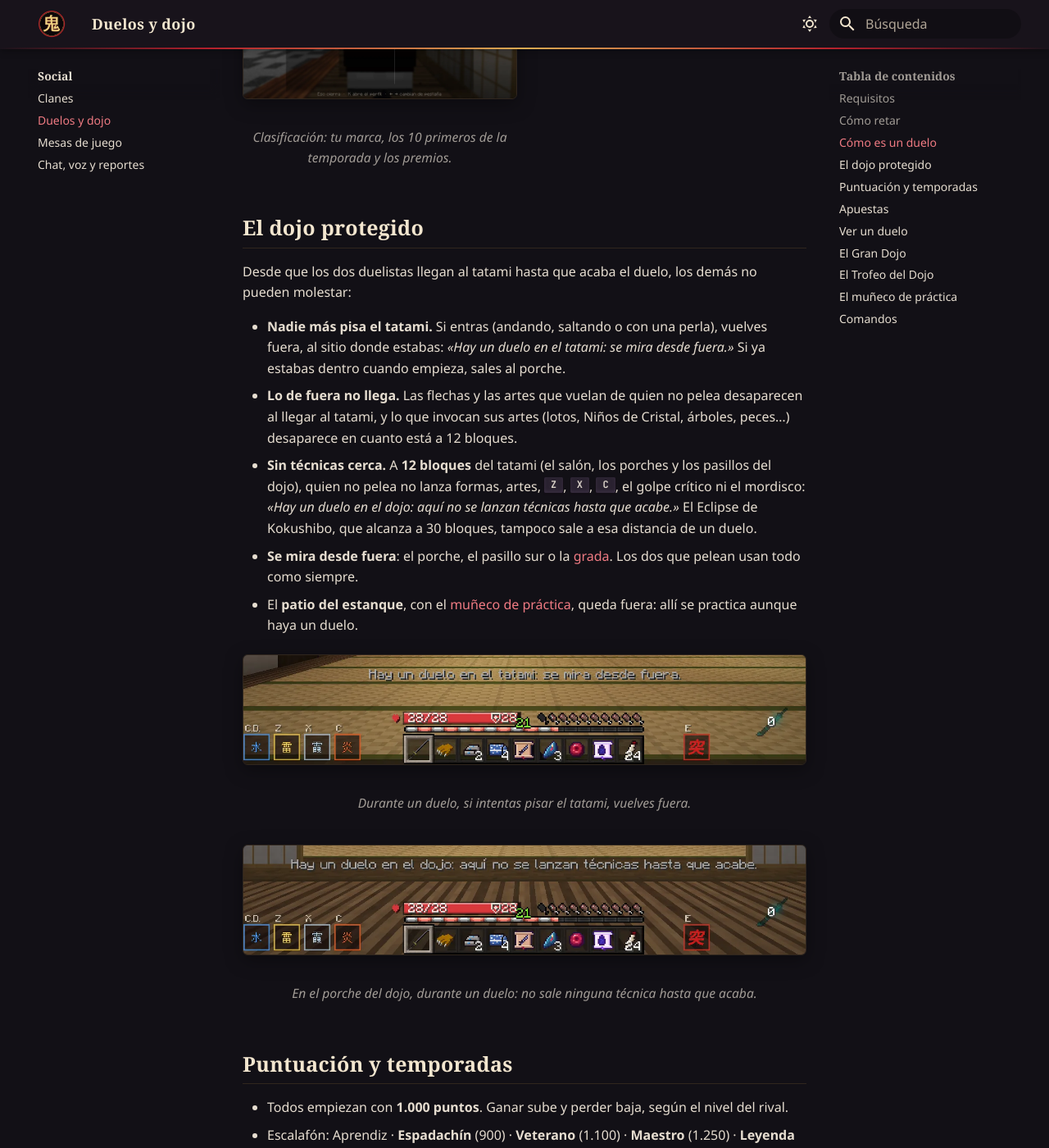
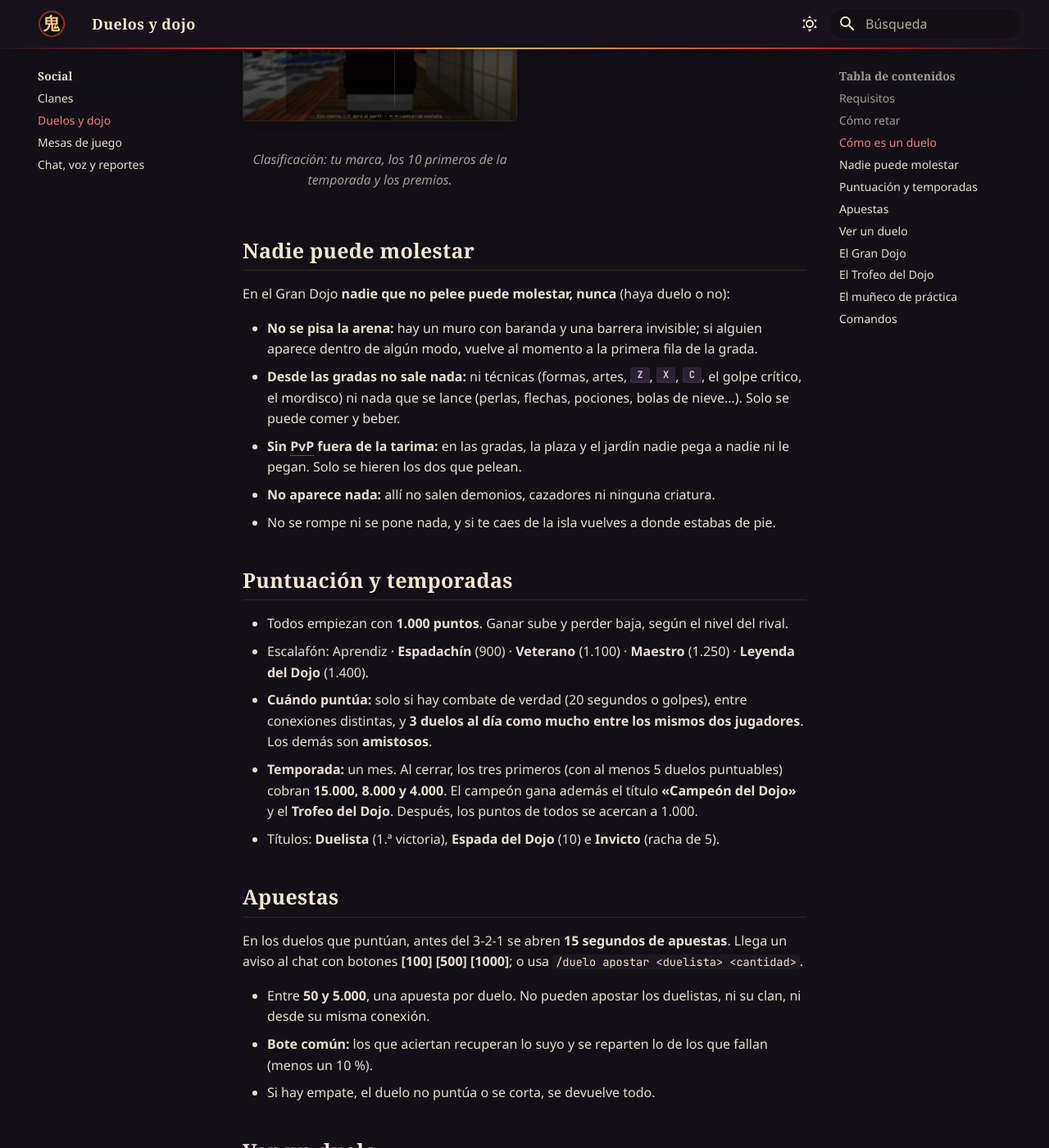
Before and after one commit to slava1222/demoncraft-guia, an MkDocs documentation site: the page built from docs/social/duelos.md, in a window 1280 px wide and 1400 px high, scrolled down 1848 px. Shown: the whole window at 82% size. Built offline with MkDocs 1.6.1 and Material for MkDocs 9.7.7, drawn with Linux system fonts in a browser that asks for light colours; some web fonts are replaced; some of the changed text lies outside the part shown.

Commit message:
Ronda 101 (OD-73): los duelos, en el Gran Dojo (nadie puede molestar, /duelo ver)
Co-Authored-By: Claude Opus 5.5 <noreply@anthropic.com>

```diff
--- a/docs/social/duelos.md
+++ b/docs/social/duelos.md
@@ -1,11 +1,11 @@
 ---
 title: Duelos y dojo
-description: Duelos en el Dojo de las Glicinas - requisitos, cómo retar por el chat, las reglas del tatami y los 5 segundos para volver a él, el dojo protegido durante un duelo, la puntuación, las temporadas, las apuestas, el Trofeo del Dojo y el muñeco de práctica junto al estanque.
+description: Duelos en el Gran Dojo - requisitos, cómo retar por el chat, las reglas de la tarima y los 5 segundos para volver a ella, nadie que no pelee puede molestar, la puntuación, las temporadas, las apuestas, el Trofeo del Dojo y el muñeco de práctica.
 ---
 
 # Duelos y dojo
 
-<p class="dc-entradilla">En el Dojo de las Glicinas te bates a espada con otro jugador. Los dos entráis iguales y nadie pierde nada: al acabar, cada uno vuelve a donde estaba.</p>
+<p class="dc-entradilla">En el Gran Dojo te bates a espada con otro jugador, en una tarima al aire libre con gradas alrededor. Los dos entráis iguales y nadie pierde nada: al acabar, cada uno vuelve a donde estaba.</p>
 
 ## Requisitos
 
@@ -27,7 +27,7 @@ El retado tiene **30 segundos** para pulsar **[✔ ACEPTAR]** o **[✖ RECHAZAR]
 ## Cómo es un duelo
 
 1. **Humo (3 s):** quédate quieto. Si conoces varias respiraciones, el Maestro te pregunta con cuál vas a luchar.
-2. **El tatami:** los dos aparecéis en vuestras marcas con la vida y la comida al máximo. Si puntúa, hay unos segundos de **apuestas**.
+2. **La tarima del Gran Dojo:** el humo os lleva desde donde estéis y aparecéis en vuestras marcas con la vida y la comida al máximo. Si puntúa, hay unos segundos de **apuestas**.
 3. **3 · 2 · 1 · ¡LUCHAD!** Hasta 5 minutos. Arriba ves la vida de los dos y el tiempo.
 4. **El final:** el golpe que mataría no mata: decide el combate. Si se acaba el tiempo, gana quien conserve más vida.
 
@@ -56,30 +56,17 @@ comida y el desgaste de tu equipo.
 </figure>
 </div>
 
-## El dojo protegido
+## Nadie puede molestar
 
-Desde que los dos duelistas llegan al tatami hasta que acaba el duelo, los demás no pueden molestar:
+En el Gran Dojo **nadie que no pelee puede molestar, nunca** (haya duelo o no):
 
-- **Nadie más pisa el tatami.** Si entras (andando, saltando o con una perla), vuelves fuera, al sitio donde estabas: *«Hay un
-  duelo en el tatami: se mira desde fuera.»* Si ya estabas dentro cuando empieza, sales al porche.
-- **Lo de fuera no llega.** Las flechas y las artes que vuelan de quien no pelea desaparecen al llegar al tatami, y lo que
-  invocan sus artes (lotos, Niños de Cristal, árboles, peces…) desaparece en cuanto está a 12 bloques.
-- **Sin técnicas cerca.** A **12 bloques** del tatami (el salón, los porches y los pasillos del dojo), quien no pelea no lanza
-  formas, artes, ++z++, ++x++, ++c++, el golpe crítico ni el mordisco: *«Hay un duelo en el dojo: aquí no se lanzan técnicas
-  hasta que acabe.»* El Eclipse de Kokushibo, que alcanza a 30 bloques, tampoco sale a esa distancia de un duelo.
-- **Se mira desde fuera**: el porche, el pasillo sur o la [grada](#ver-un-duelo). Los dos que pelean usan todo como siempre.
-- El **patio del estanque**, con el [muñeco de práctica](#el-muneco-de-practica), queda fuera: allí se practica aunque haya un
-  duelo.
-
-<figure markdown="span">
-  ![El aviso al intentar pisar el tatami durante un duelo](../assets/img/capturas/dojo15-tatami.webp){ loading=lazy }
-  <figcaption>Durante un duelo, si intentas pisar el tatami, vuelves fuera.</figcaption>
-</figure>
-
-<figure markdown="span">
-  ![El aviso al lanzar una técnica cerca de un duelo](../assets/img/capturas/dojo15-sin-tecnicas.webp){ loading=lazy }
-  <figcaption>En el porche del dojo, durante un duelo: no sale ninguna técnica hasta que acaba.</figcaption>
-</figure>
+- **No se pisa la arena:** hay un muro con baranda y una barrera invisible; si alguien aparece dentro de algún modo, vuelve al momento a la
+  primera fila de la grada.
+- **Desde las gradas no sale nada:** ni técnicas (formas, artes, ++z++, ++x++, ++c++, el golpe crítico, el mordisco) ni nada que se lance
+  (perlas, flechas, pociones, bolas de nieve…). Solo se puede comer y beber.
+- **Sin PvP fuera de la tarima:** en las gradas, la plaza y el jardín nadie pega a nadie ni le pegan. Solo se hieren los dos que pelean.
+- **No aparece nada:** allí no salen demonios, cazadores ni ninguna criatura.
+- No se rompe ni se pone nada, y si te caes de la isla vuelves a donde estabas de pie.
 
 ## Puntuación y temporadas
 
@@ -103,21 +90,22 @@ En los duelos que puntúan, antes del 3-2-1 se abren **15 segundos de apuestas**
 
 ## Ver un duelo
 
-Con un combate en marcha, **`/duelo ver`** (o el botón de la pantalla del dojo) te lleva a la **grada** como espectador.
-Vuelves con `/duelo ver` otra vez. En plena pelea con otro jugador (con la marca de combate) no puedes ir.
+**`/duelo ver`** (o el botón de la pantalla del dojo) te lleva a la plaza del **Gran Dojo**, haya un combate o no: sube a las gradas y
+siéntate en un cojín. Vuelves a donde estabas con `/duelo ver` otra vez. En plena pelea con otro jugador (con la marca de combate) no
+puedes ir.
 
 ## El Gran Dojo
 
-Los combates del **Torneo del Dojo** (y la coronación del campeón) se pelean en el **Gran Dojo**: una isla flotante al atardecer,
-con la tarima de tatami en medio, siete filas de gradas con cojines, el palco y un jardín de cerezos con su gran torii.
+**Todos los duelos** y los combates del **Torneo del Dojo** (con la coronación del campeón) se pelean en el **Gran Dojo**: una isla
+flotante al atardecer, con la tarima de tatami en medio, siete filas de gradas con cojines, el palco y un jardín de cerezos con su gran
+torii. En la plaza de llegada están **el tablón de la temporada** (los diez primeros, con sus victorias y derrotas) y **el Maestro del
+Dojo**, que abre la pantalla del dojo.
 
-- **Ir a mirar:** **`/torneo ver`** (o el botón **«⛩ IR AL GRAN DOJO»** de los avisos del torneo) te lleva a la plaza de llegada.
-  Sube por la escalinata a las gradas y siéntate en un cojín (clic derecho). **`/torneo ver` otra vez** te devuelve a donde estabas.
+- **Ir a mirar:** **`/duelo ver`** o **`/torneo ver`** (o el botón **«⛩ IR AL GRAN DOJO»**) te lleva a la plaza de llegada. Sube por
+  la escalinata a las gradas y siéntate en un cojín (clic derecho). **Otra vez** te devuelve a donde estabas.
 - **Si te toca pelear** no tienes que ir: cuando llega tu combate, el humo te lleva a la tarima desde donde estés, y al acabar
   vuelves a tu sitio.
-- **Allí nadie que no pelee puede molestar, nunca:** no se pisa la arena (si lo intentas, vuelves a la grada), no salen técnicas
-  ni nada que se lance (perlas, flechas, pociones…; solo se puede comer y beber), no se pega a nadie ni te pegan, y no se rompe ni se
-  pone nada. Si te caes de la isla, vuelves a donde estabas de pie.
+- Allí [nadie que no pelee puede molestar](#nadie-puede-molestar).
 - Sin techo: las técnicas de los que pelean se ven enteras.
 
 ## El Trofeo del Dojo
@@ -129,8 +117,8 @@ Es un trofeo 3D con su nombre, el mes y sus puntos que se coloca en **su casa de
 
 En el **patio de piedra del dojo**, junto al **estanque grande** (a unos 17 bloques del tatami, mirando hacia el dojo), hay un
 **muñeco de práctica** para probar tus golpes, tus formas, tus artes, el [golpe crítico](../cazador/combate.md#el-golpe-critico)
-y el [mordisco](../demonio/combate.md#el-mordisco), sin retar a nadie. Está lejos de los que pelean y fuera del
-[dojo protegido](#el-dojo-protegido): se practica aunque haya un duelo. Funciona igual que siempre.
+y el [mordisco](../demonio/combate.md#el-mordisco), sin retar a nadie. El dojo de las Glicinas ya no se usa para los duelos (ahora son en
+el Gran Dojo), pero el muñeco sigue ahí y funciona igual que siempre.
 
 <figure markdown="span">
   ![El muñeco de práctica en el patio de piedra, junto al estanque](../assets/img/capturas/dojo15-muneco.webp){ loading=lazy }
```
Also changed, not shown: docs/faq.md (+4 -4 lines), docs/index.md (+1 -1 lines).
